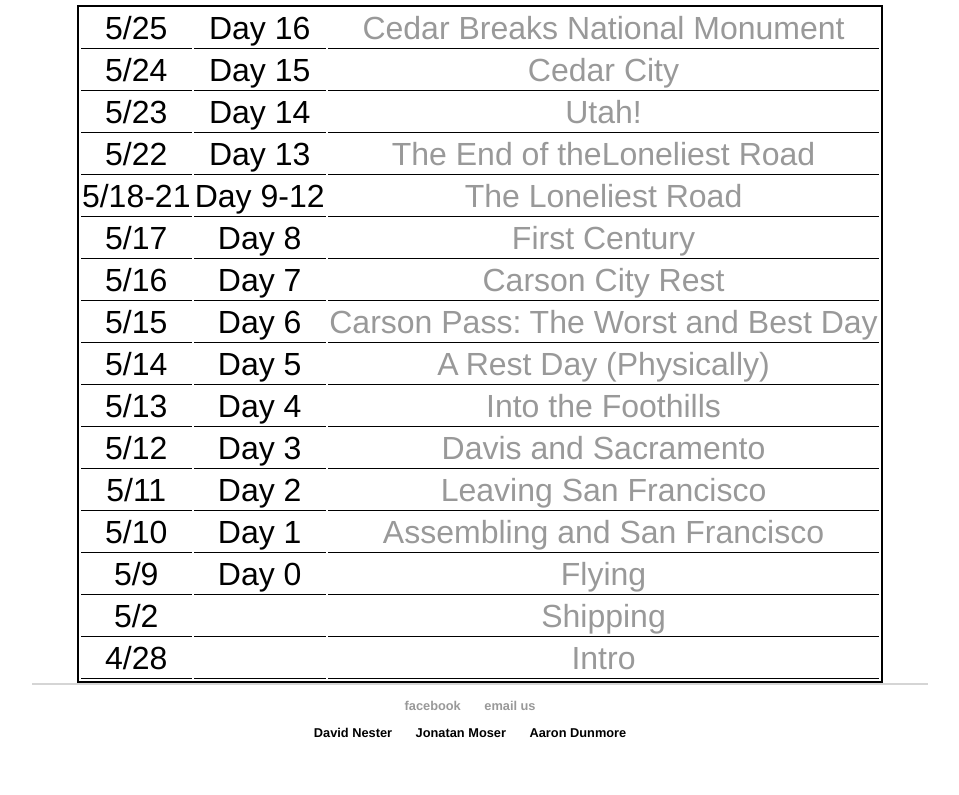
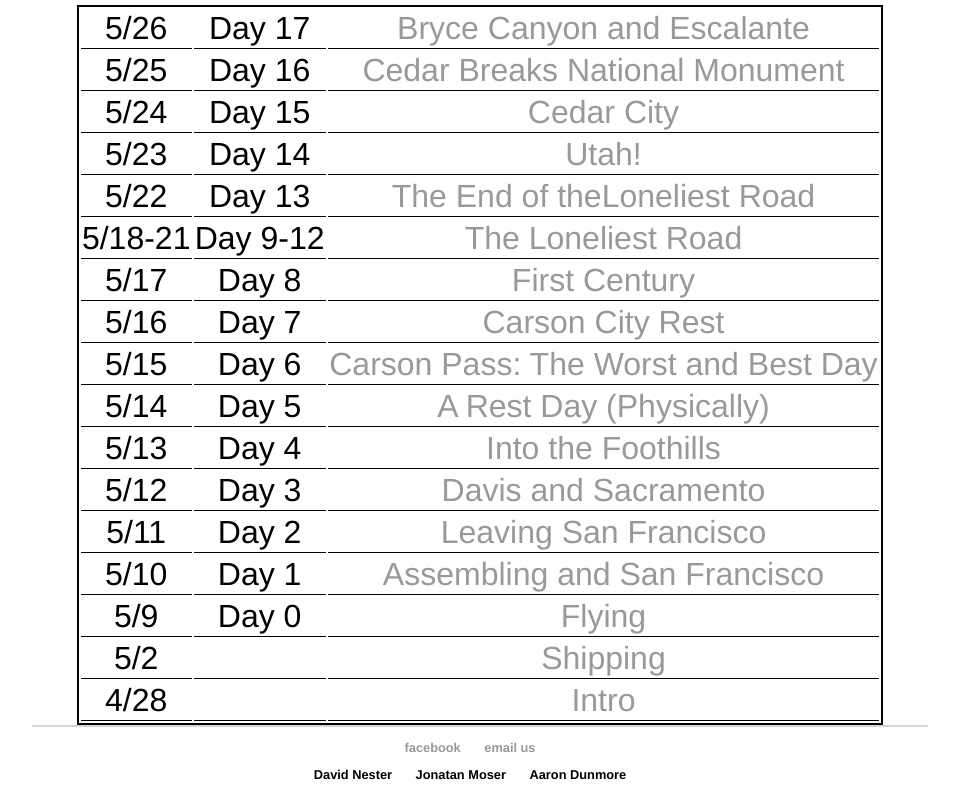
Before and after one commit to DavidNester/DavidNester.github.io, a Jekyll site: the page built from biketrip/index.html, in a window 1280 px wide. Shown: the part 600-1395 px from the top of the page, without its empty margins (160-1119 px from the left). Built offline with Jekyll 4.4.1, drawn with Linux system fonts in a browser that asks for light colours; before the commit the page ends 1353 px from its top, so only the background shows below that.

Commit message:
Update index.html

```diff
--- a/biketrip/index.html
+++ b/biketrip/index.html
@@ -6,6 +6,12 @@ title: 2018&#58; A Bike Odyssey
 <img src="/res/biketrip/FullRoute.png" width=522px height=316px>
 <div class="blurb">
 <table id='biketrip'>
+
+<tr>
+			<td>5/26</td>
+			<td>Day 17</td>
+			<td><a href="https://spark.adobe.com/page/ZfX5mxdgu9t65/">Bryce Canyon and Escalante</a></td>
+		</tr>
 <tr>
 			<td>5/25</td>
 			<td>Day 16</td>
```
